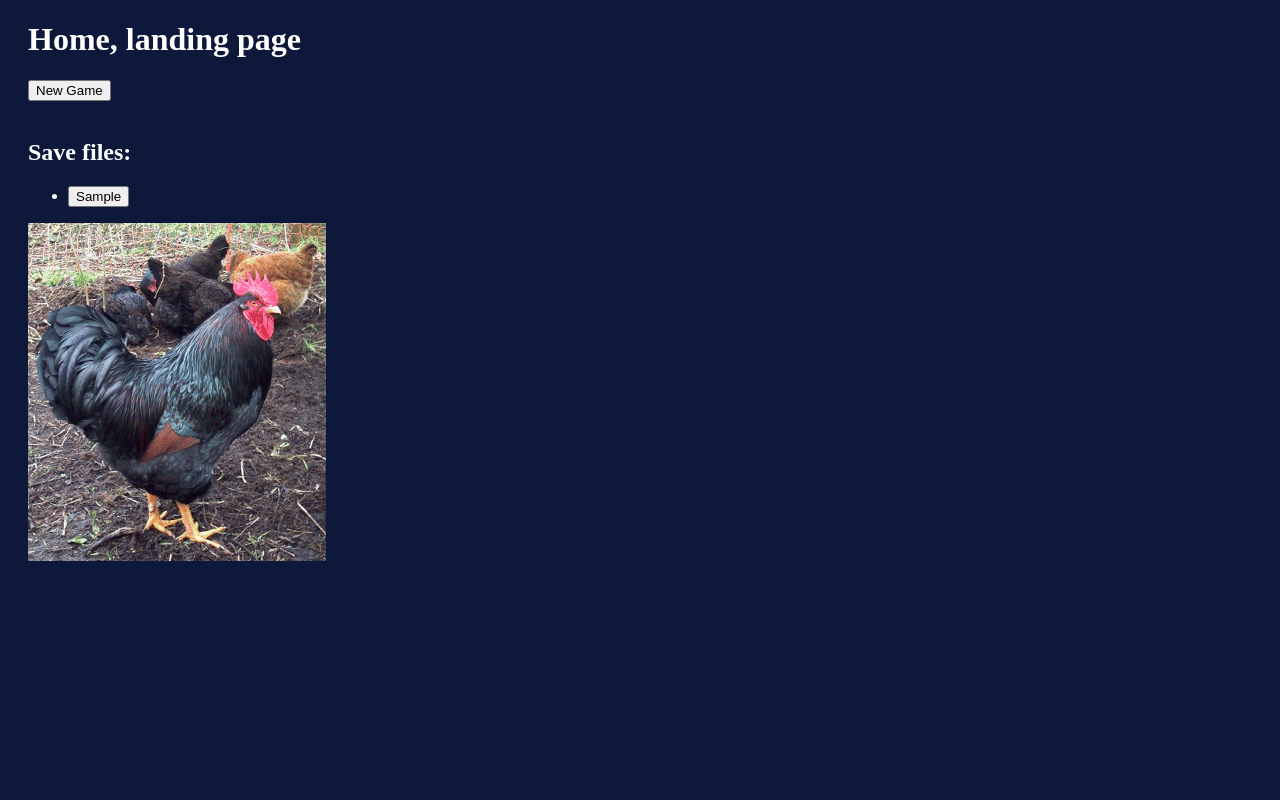
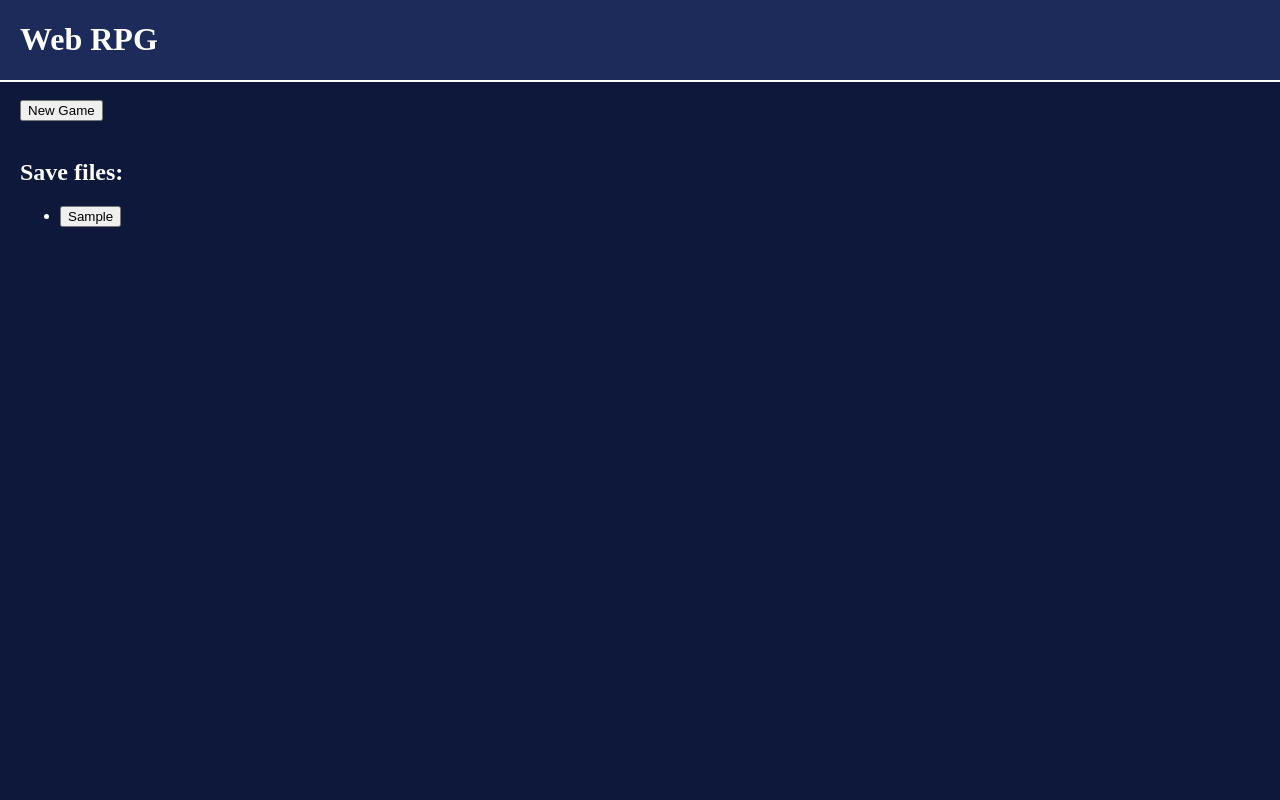
Before and after one commit to Krielkjip/WEB-RPG, a FastAPI app: template templates/index.j2 in a window 1280 px wide. Run offline with FastAPI, Linux system fonts and the light colour scheme; the template is opened without the code that fills it: most values are stand-ins (such as "Sample title", 1, 10 or a date in 2020); parts of the project's set-up code (start-up, migrations or seed data) failed here and were passed over.

Commit message:
header, small changes

```diff
--- a/templates/game/inventory.j2
+++ b/templates/game/inventory.j2
@@ -42,7 +42,7 @@
 </head>
 <body>
 <div class="top-bar">
-    <div class="top-bar-text">
+    <div>
         <h1>Process Resource</h1>
     </div>
     <button onclick="location.href='/index?command=load current'">Back to map</button>
--- a/templates/index.j2
+++ b/templates/index.j2
@@ -4,25 +4,48 @@
     <meta charset="UTF-8">
     <title>Home</title>
     <style>
+        html, body {
+            height: 100%;
+            margin: 0;
+        }
+
         body {
             background-color: #0d183a;
             color: white;
+        }
+
+        .top-bar {
+            display: flex;
+            justify-content: space-between;
+            align-items: center;
+            padding-left: 20px;
+            padding-right: 20px;
+            background-color: #1c2b5a;
+            border-bottom: 2px solid white;
+        }
+
+        .padding {
             padding-left: 20px;
         }
     </style>
 </head>
 <body>
-<h1>Home, landing page</h1>
+<div class="top-bar">
+    <div>
+        <h1>Web RPG</h1>
+    </div>
+</div>
+
+<div class="padding">
+    <br/>
     <form action="/index" method="GET">
         <input type="hidden" name="command" value="load fresh">
         <button type="submit">New Game</button>
     </form>
-{#    <a href="/interact">interact Menu</a><br/>#}
 
     <br/>
     <h2>Save files:</h2>
     <ul>
-    {#        {{ items }}#}
         {% for item in items %}
             <li>
                 <form action="/index" method="GET">
@@ -30,11 +53,8 @@
                     <button type="submit">{{ item[:-5] }}</button>
                 </form>
             </li>
-        {#            <li>{{ item }}</li>#}
         {% endfor %}
     </ul>
-
-
-<img src="/statics/krielkjip.png" alt="KrielKjip"/>
+</div>
 </body>
 </html>
```
Lines whose indentation alone changed are shown as unchanged.
